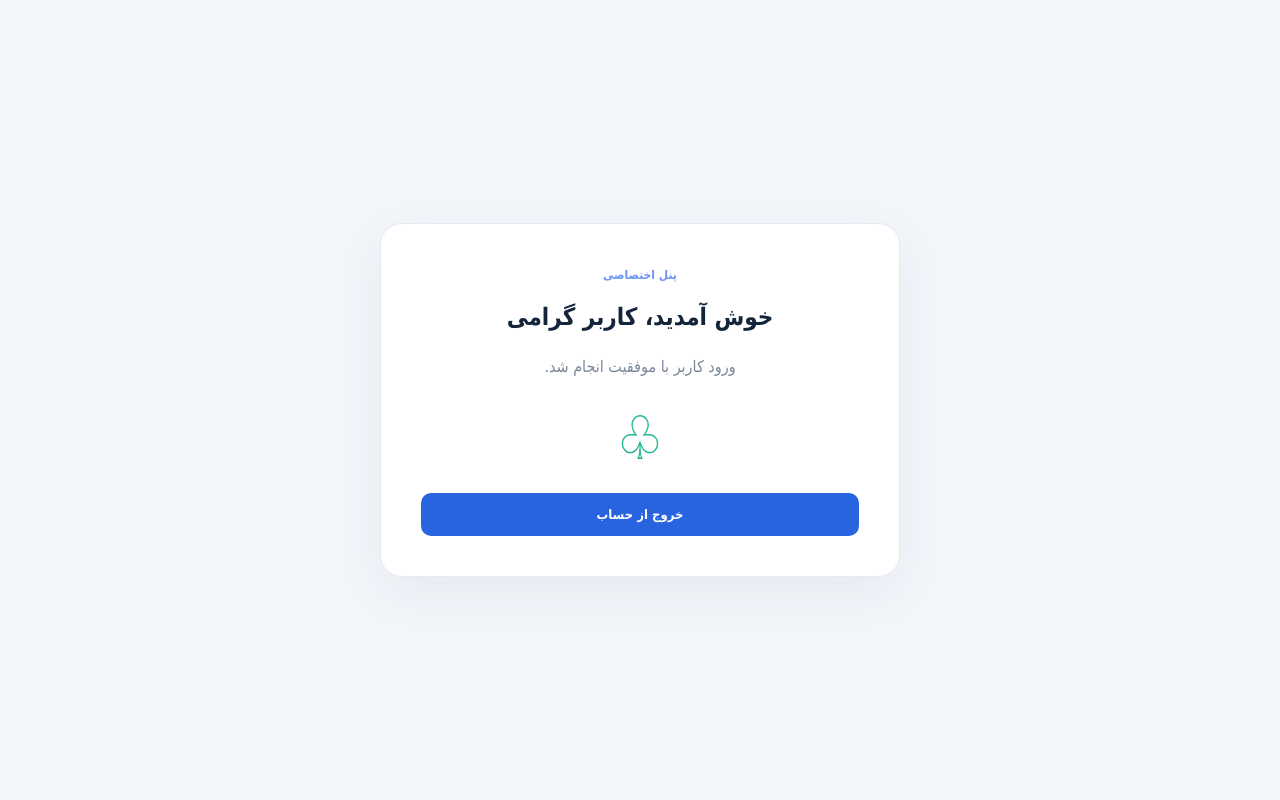
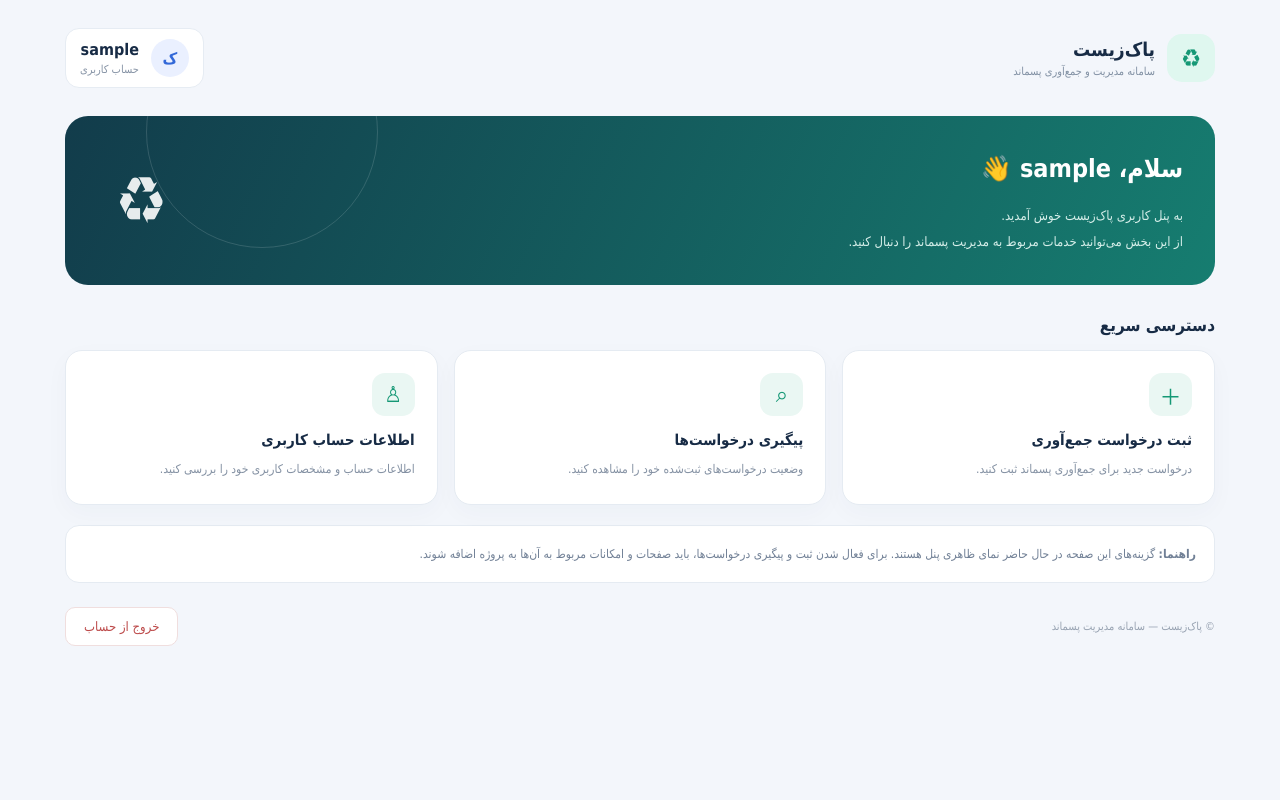
Before and after one commit to atayazdy-beep/login.system, an ASP.NET Core app: page /User/Index in a window 1280 px wide. Run offline with ASP.NET Core 8, Linux system fonts and the light colour scheme; the visitor is signed in with stand-in values (Sample User, id 1).

Commit message:
Update user homepage

```diff
--- a/Views/User/Index.cshtml
+++ b/Views/User/Index.cshtml
@@ -1,2 +1,97 @@
-@{ ViewData["Title"] = "پنل کاربر"; }
-<div class="simple-page"><section class="dashboard-card"><span class="eyebrow">پنل اختصاصی</span><h1>خوش آمدید، کاربر گرامی</h1><p>ورود کاربر با موفقیت انجام شد.</p><div class="dashboard-mark">♧</div><form asp-controller="Account" asp-action="Logout" method="post"><button class="submit" type="submit">خروج از حساب</button></form></section></div>
+@{
+    ViewData["Title"] = "صفحه اصلی کاربر";
+    var displayName = User.Identity?.Name ?? "کاربر گرامی";
+}
+
+<style>
+    .user-home { min-height:100vh; background:#f3f6fb; padding:28px 5%; direction:rtl; font-family:Tahoma,Arial,sans-serif; color:#172b45; }
+    .uh-wrap { max-width:1150px; margin:auto; }
+    .uh-top { display:flex; justify-content:space-between; align-items:center; gap:18px; flex-wrap:wrap; margin-bottom:28px; }
+    .uh-brand { display:flex; align-items:center; gap:12px; }
+    .uh-logo { width:48px; height:48px; display:grid; place-items:center; border-radius:15px; background:#dff7ef; color:#159875; font-size:25px; }
+    .uh-brand strong { display:block; font-size:19px; }
+    .uh-brand small { display:block; color:#8190a3; margin-top:5px; font-size:11px; }
+    .uh-user { display:flex; align-items:center; gap:12px; background:#fff; border:1px solid #e6ecf3; border-radius:14px; padding:10px 14px; }
+    .uh-avatar { width:38px; height:38px; border-radius:50%; background:#eaf0ff; color:#3268d8; display:grid; place-items:center; font-weight:bold; }
+    .uh-user small { display:block; color:#8794a6; margin-top:4px; font-size:11px; }
+    .uh-hero { background:linear-gradient(115deg,#123c4b,#167d70); color:white; border-radius:23px; padding:30px 32px; display:flex; align-items:center; justify-content:space-between; gap:20px; overflow:hidden; position:relative; }
+    .uh-hero:after { content:""; position:absolute; width:230px; height:230px; border:1px solid #ffffff24; border-radius:50%; left:7%; top:-100px; }
+    .uh-hero h1 { font-size:25px; margin:0 0 12px; line-height:1.8; }
+    .uh-hero p { color:#d5eee9; font-size:13px; line-height:2; margin:0; }
+    .uh-hero-mark { font-size:65px; opacity:.9; z-index:1; padding:0 18px; }
+    .uh-section-title { margin:30px 0 15px; font-size:17px; }
+    .uh-grid { display:grid; grid-template-columns:repeat(3,minmax(0,1fr)); gap:16px; }
+    .uh-card { background:white; border:1px solid #e5ebf2; border-radius:17px; padding:22px; min-height:155px; box-shadow:0 8px 24px #203b5b08; }
+    .uh-icon { width:43px; height:43px; border-radius:13px; display:grid; place-items:center; background:#eaf7f3; color:#159875; font-size:22px; margin-bottom:15px; }
+    .uh-card h3 { margin:0 0 9px; font-size:15px; }
+    .uh-card p { color:#8491a3; font-size:12px; line-height:1.9; margin:0; }
+    .uh-note { margin-top:20px; padding:16px 18px; background:#fff; border:1px solid #e5ebf2; border-radius:14px; color:#718096; font-size:12px; line-height:2; }
+    .uh-bottom { display:flex; justify-content:space-between; align-items:center; gap:15px; flex-wrap:wrap; margin-top:24px; }
+    .uh-bottom small { color:#98a3b2; font-size:11px; }
+    .uh-logout { border:0; border-radius:10px; background:#fff; color:#bd4b4b; border:1px solid #f0dede; padding:11px 18px; font:13px Tahoma; cursor:pointer; }
+    .uh-logout:hover { background:#fff5f5; }
+    @@media(max-width:800px) { .uh-grid { grid-template-columns:1fr; } .uh-hero { padding:24px; } .uh-hero h1 { font-size:21px; } .uh-hero-mark { font-size:48px; } }
+</style>
+
+<main class="user-home">
+    <div class="uh-wrap">
+        <header class="uh-top">
+            <div class="uh-brand">
+                <div class="uh-logo">♻</div>
+                <div>
+                    <strong>پاک‌زیست</strong>
+                    <small>سامانه مدیریت و جمع‌آوری پسماند</small>
+                </div>
+            </div>
+
+            <div class="uh-user">
+                <div class="uh-avatar">ک</div>
+                <div>
+                    <strong>@displayName</strong>
+                    <small>حساب کاربری</small>
+                </div>
+            </div>
+        </header>
+
+        <section class="uh-hero">
+            <div>
+                <h1>سلام، @displayName 👋</h1>
+                <p>به پنل کاربری پاک‌زیست خوش آمدید.<br />از این بخش می‌توانید خدمات مربوط به مدیریت پسماند را دنبال کنید.</p>
+            </div>
+            <div class="uh-hero-mark" aria-hidden="true">♻</div>
+        </section>
+
+        <h2 class="uh-section-title">دسترسی سریع</h2>
+
+        <section class="uh-grid">
+            <article class="uh-card">
+                <div class="uh-icon">＋</div>
+                <h3>ثبت درخواست جمع‌آوری</h3>
+                <p>درخواست جدید برای جمع‌آوری پسماند ثبت کنید.</p>
+            </article>
+            <article class="uh-card">
+                <div class="uh-icon">⌕</div>
+                <h3>پیگیری درخواست‌ها</h3>
+                <p>وضعیت درخواست‌های ثبت‌شده خود را مشاهده کنید.</p>
+            </article>
+            <article class="uh-card">
+                <div class="uh-icon">♙</div>
+                <h3>اطلاعات حساب کاربری</h3>
+                <p>اطلاعات حساب و مشخصات کاربری خود را بررسی کنید.</p>
+            </article>
+        </section>
+
+        <div class="uh-note">
+            <strong>راهنما:</strong>
+            گزینه‌های این صفحه در حال حاضر نمای ظاهری پنل هستند. برای فعال شدن ثبت و پیگیری درخواست‌ها، باید صفحات و امکانات مربوط به آن‌ها به پروژه اضافه شوند.
+        </div>
+
+        <footer class="uh-bottom">
+            <small>© پاک‌زیست — سامانه مدیریت پسماند</small>
+            <form asp-controller="Account" asp-action="Logout" method="post">
+                @Html.AntiForgeryToken()
+                <button class="uh-logout" type="submit">خروج از حساب</button>
+            </form>
+        </footer>
+    </div>
+</main>
```
